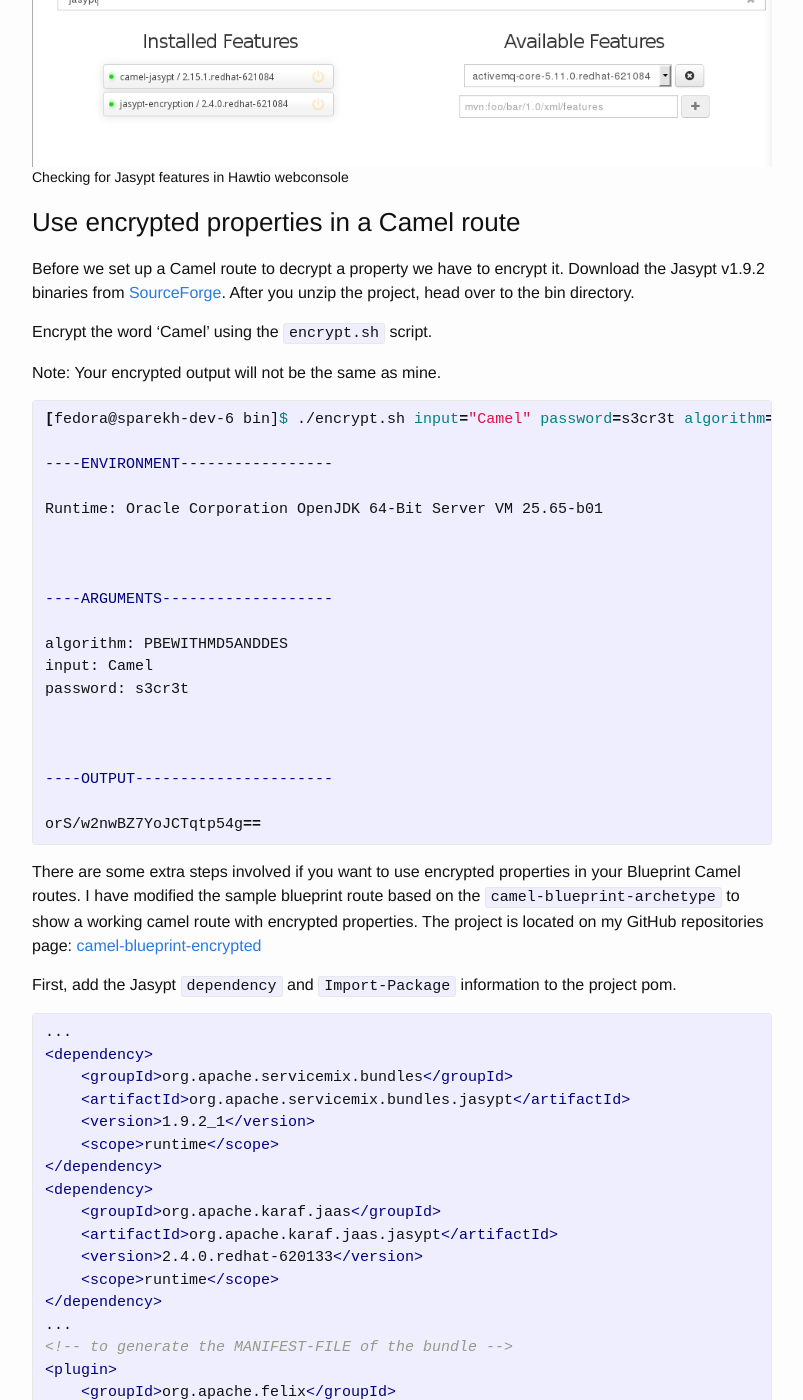
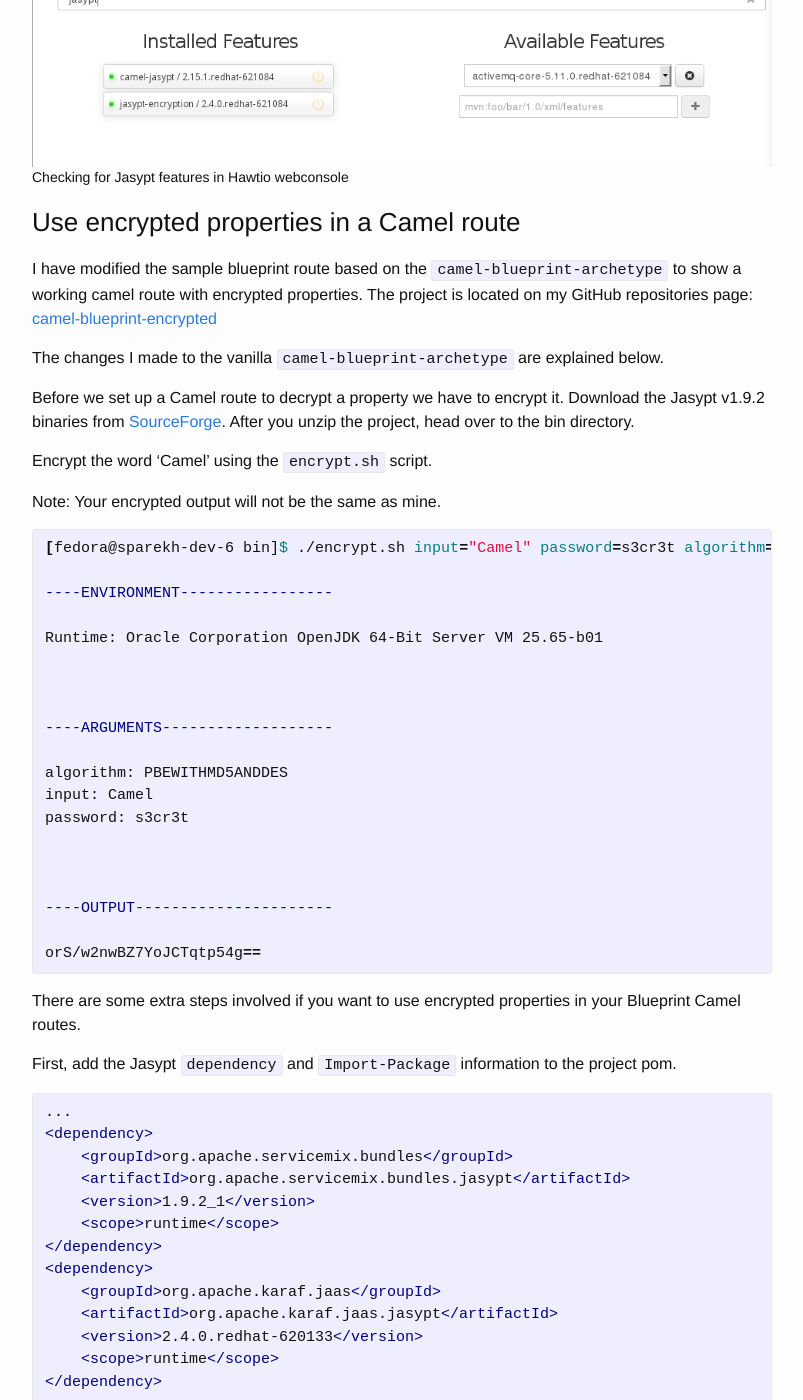
Before and after one commit to smparekh/smparekh.github.io, a Jekyll site: the page built from _posts/2015-12-20-encrypted-property-placeholders.markdown, in a window 1280 px wide and 1400 px high, scrolled down 1415 px. Shown: the whole window, without its empty margins (238-1041 px from the left). Built offline with Jekyll 4.4.1, drawn with Linux system fonts in a browser that asks for light colours; some of the changed lines change nothing that is shown.

Commit message:
Updated wording

```diff
--- a/_posts/2015-12-20-encrypted-property-placeholders.markdown
+++ b/_posts/2015-12-20-encrypted-property-placeholders.markdown
@@ -25,6 +25,10 @@
 {% include figure.html src="/images/hawtio_jasypt.png" caption="Checking for Jasypt features in Hawtio webconsole" %}
 
 ### Use encrypted properties in a Camel route
+I have modified the sample blueprint route based on the `camel-blueprint-archetype` to show a working camel route with encrypted properties. The project is located on my GitHub repositories page: [camel-blueprint-encrypted][3]
+
+The changes I made to the vanilla `camel-blueprint-archetype` are explained below.
+
 Before we set up a Camel route to decrypt a property we have to encrypt it. Download the Jasypt v1.9.2 binaries from [SourceForge][2]. After you unzip the project, head over to the bin directory.
 
 Encrypt the word 'Camel' using the `encrypt.sh` script.
@@ -53,7 +57,7 @@
 
 {% endhighlight %}
 
-There are some extra steps involved if you want to use encrypted properties in your Blueprint Camel routes. I have modified the sample blueprint route based on the `camel-blueprint-archetype` to show a working camel route with encrypted properties. The project is located on my GitHub repositories page: [camel-blueprint-encrypted][3]
+There are some extra steps involved if you want to use encrypted properties in your Blueprint Camel routes.
 
 First, add the Jasypt `dependency` and `Import-Package` information to the project pom.
 {% highlight xml %}
```
